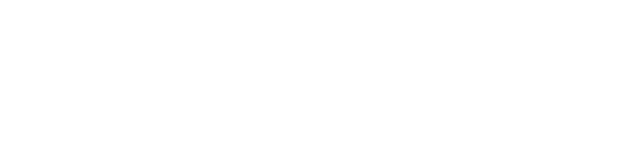
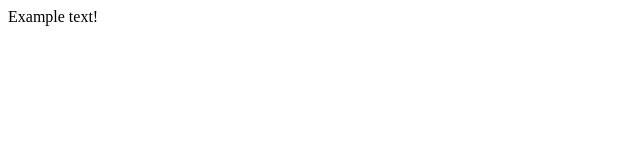
Before and after one commit to alisonfung/post-it-board, a plain HTML site: page index.html in a window 1280 px wide. Shown: the whole page, without its empty margins (0-640 px from the left). Drawn offline with Linux system fonts and the light colour scheme.

Commit message:
add homepage sample text

```diff
--- a/index.html
+++ b/index.html
@@ -8,7 +8,7 @@
   <link rel="stylesheet" href="styles/main.css">
 </head>
 <body>
-
+Example text!
 </body>
 <script src="scripts/app.js"></script>
 <noscript>You need to enable JavaScript to view the full site.</noscript>
```
